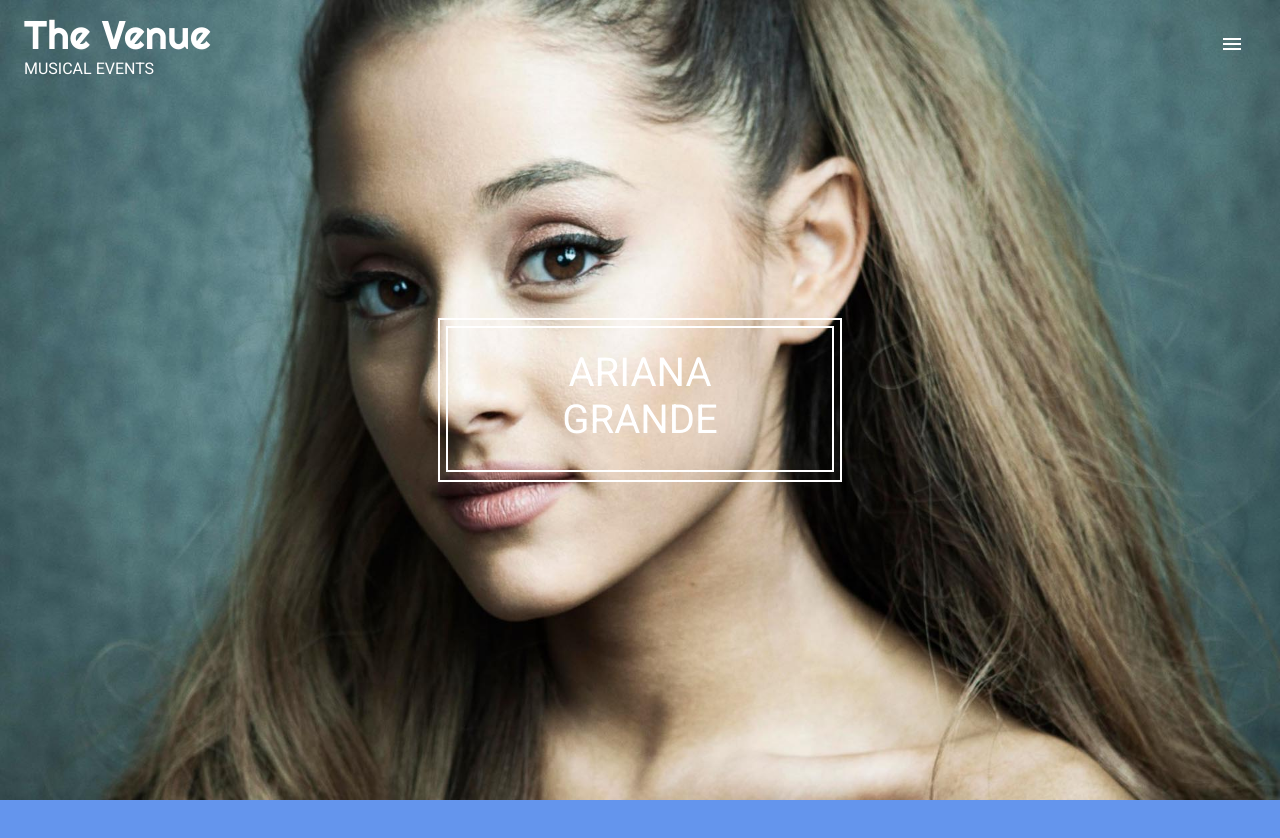
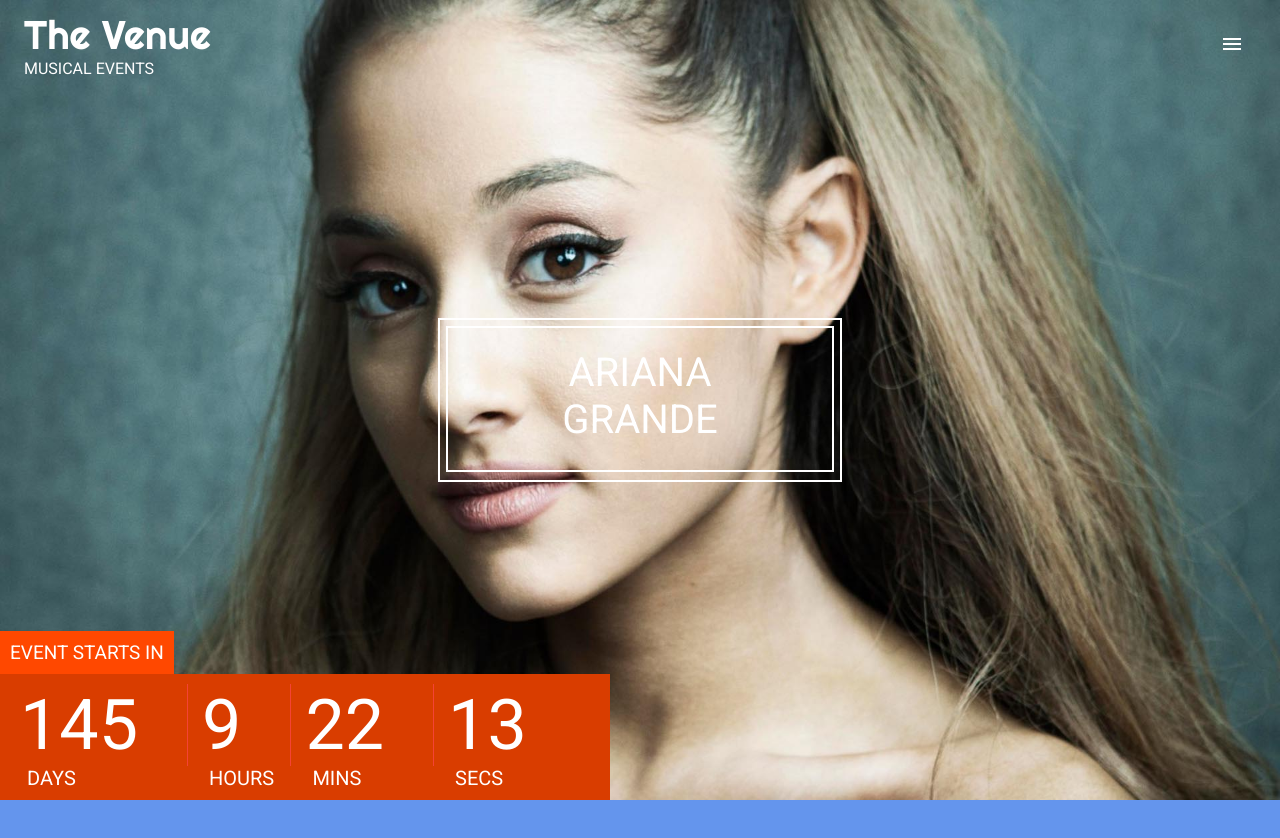
Before and after one commit to Midstackdev/react-concert, a React (Create React App) app: page / in a window 1280 px wide. Shown: the top 838 px of the page. Built offline with nearby package versions, Linux system fonts and the light colour scheme.

Commit message:
Countdown timer

```diff
--- /dev/null
+++ b/src/components/featured/CountDown.js
@@ -0,0 +1,83 @@
+import React, { Component } from 'react'
+import Slide from 'react-reveal/Slide'
+
+class CountDown extends Component {
+  state = {
+    deadline: 'Dec, 16, 2020',
+    days: '0',
+    hours: '0',
+    minutes: '0',
+    seconds: '0'
+  }
+
+  getTimeUntil(deadline){
+    const  time = Date.parse(deadline) - Date.parse(new Date())
+    if (time < 0) {
+      console.log('Date passed')
+    }else {
+      const seconds = Math.floor((time/1000)%60)
+      const minutes = Math.floor((time/1000/60)%60)
+      const hours = Math.floor((time/(1000*60*60))%24)
+      const days = Math.floor(time/(1000*60*60*24))
+
+      this.setState({
+        days,
+        hours,
+        minutes,
+        seconds,
+      })
+    }
+  }
+
+  componentDidMount(){
+    setInterval(() => this.getTimeUntil(this.state.deadline), 1000);
+  }
+
+  render() {
+    return (
+      <Slide left delay={1000}>
+        <div className="countdown_wrapper">
+          <div className="countdown_top">
+            Event starts in
+          </div>
+          <div className="countdown_bottom">
+          <div className="countdown_item">
+            <div className="countdown_time">
+              {this.state.days}
+            </div>
+            <div className="countdown_tag">
+              Days
+            </div>
+          </div>
+          <div className="countdown_item">
+            <div className="countdown_time">
+              {this.state.hours}
+            </div>
+            <div className="countdown_tag">
+              Hours
+            </div>
+          </div>
+          <div className="countdown_item">
+            <div className="countdown_time">
+              {this.state.minutes}
+            </div>
+            <div className="countdown_tag">
+              Mins
+            </div>
+          </div>
+          <div className="countdown_item">
+            <div className="countdown_time">
+              {this.state.seconds}
+            </div>
+            <div className="countdown_tag">
+              Secs
+            </div>
+          </div>
+          </div>
+        </div>
+      </Slide>
+    )
+  }
+}
+
+export default CountDown
--- a/src/components/featured/index.js
+++ b/src/components/featured/index.js
@@ -1,5 +1,6 @@
 import React from 'react'
 import Carousel from './Carousel'
+import CountDown from './CountDown'
 
 const Featured = () => {
   return (
@@ -12,6 +13,8 @@
           Ariana Grande
         </div>
       </div>
+
+      <CountDown />
     </div>
   )
 }
```
